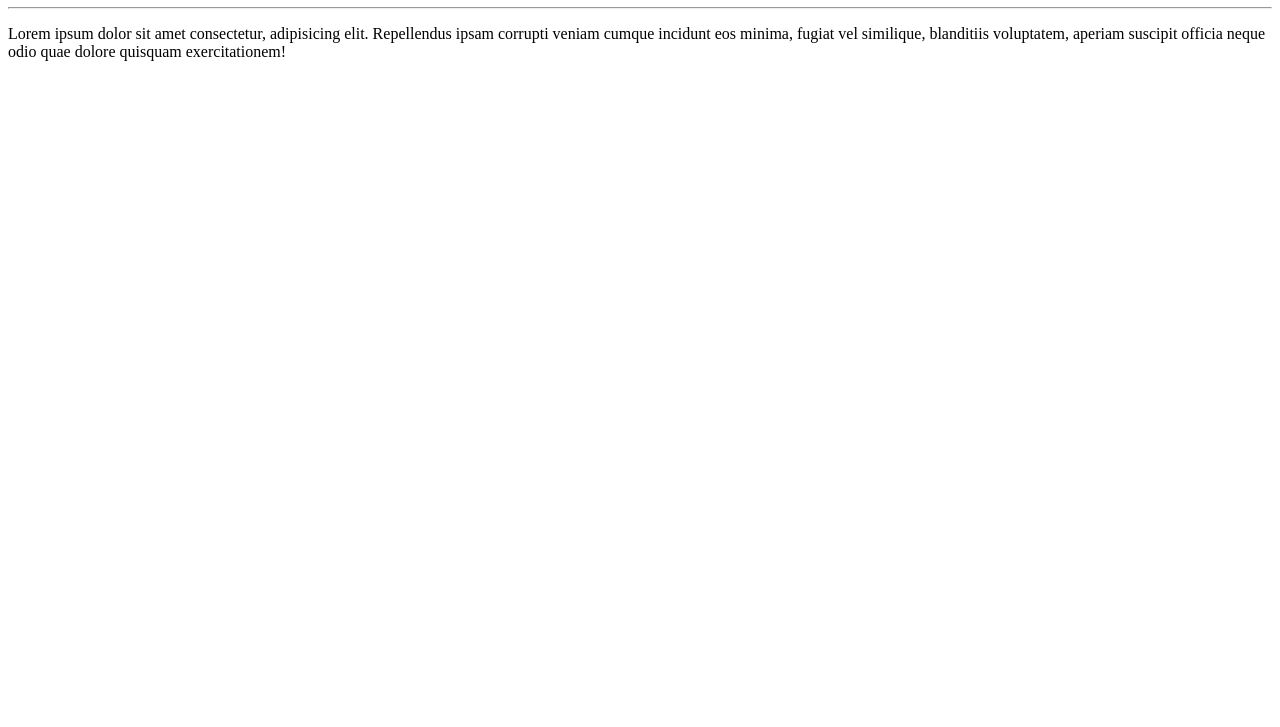
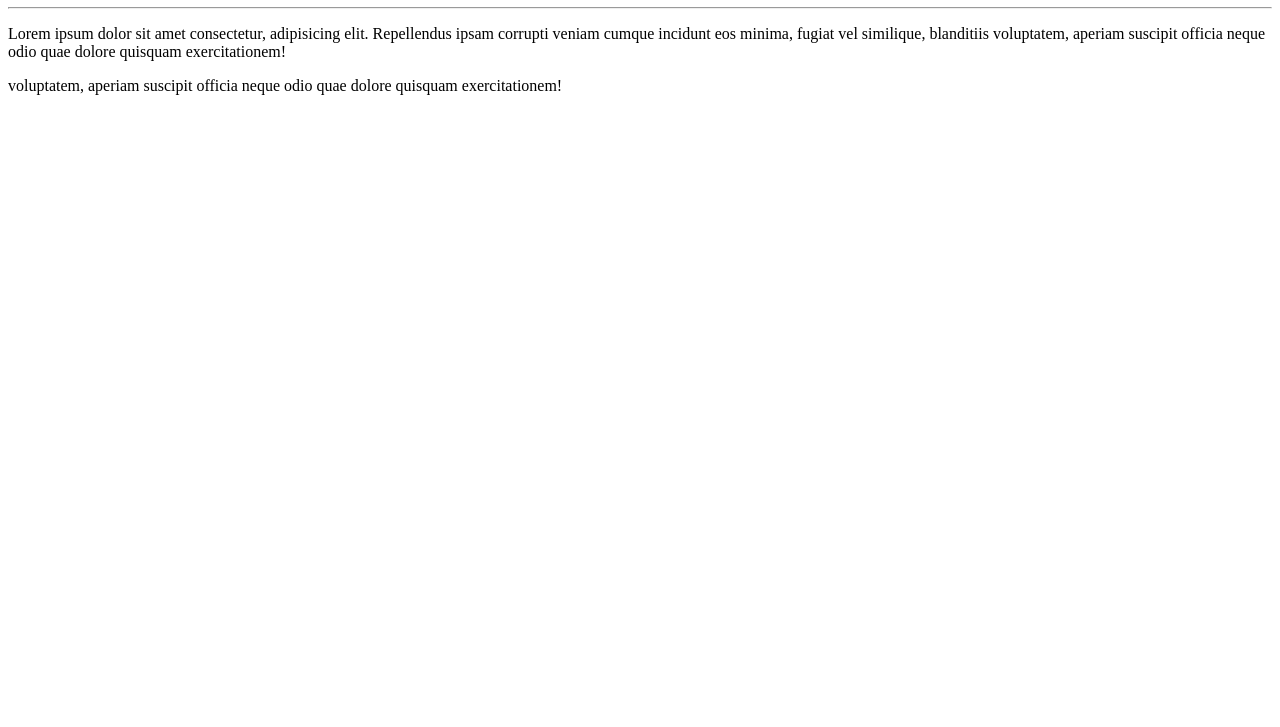
Before and after one commit to vinibol22/Ol---mundo, a plain HTML site: page Site-exenplo/index.html in a window 1280 px wide. Shown: the part 73-800 px from the top of the page. Drawn offline with Linux system fonts and the light colour scheme.

Commit message:
modifiquei denovo

```diff
--- a/Site-exenplo/index.html
+++ b/Site-exenplo/index.html
@@ -12,5 +12,7 @@
             Repellendus ipsam corrupti veniam cumque incidunt eos minima,
              fugiat vel similique, blanditiis voluptatem, aperiam suscipit
               officia neque odio quae dolore quisquam exercitationem!</p>
+              <p>voluptatem, aperiam suscipit
+                officia neque odio quae dolore quisquam exercitationem!</p>
 </body>
 </html>
```
